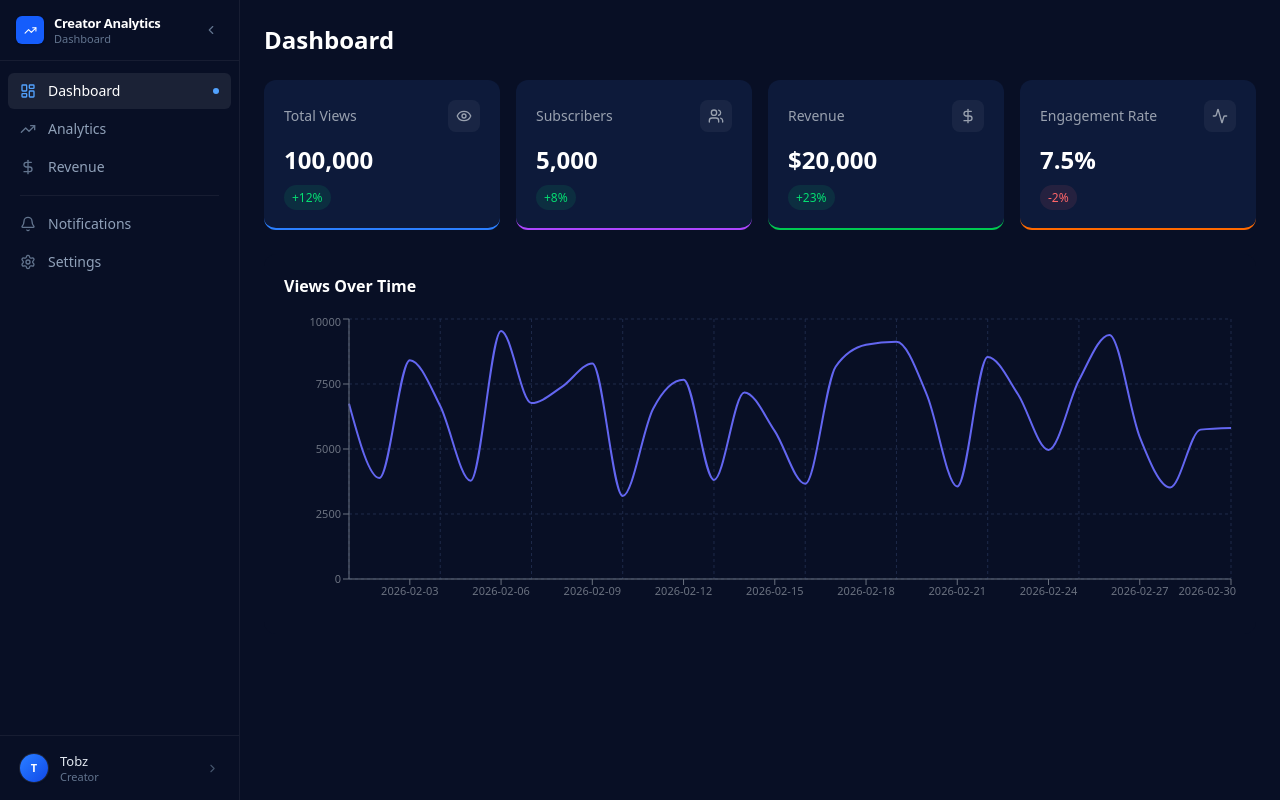
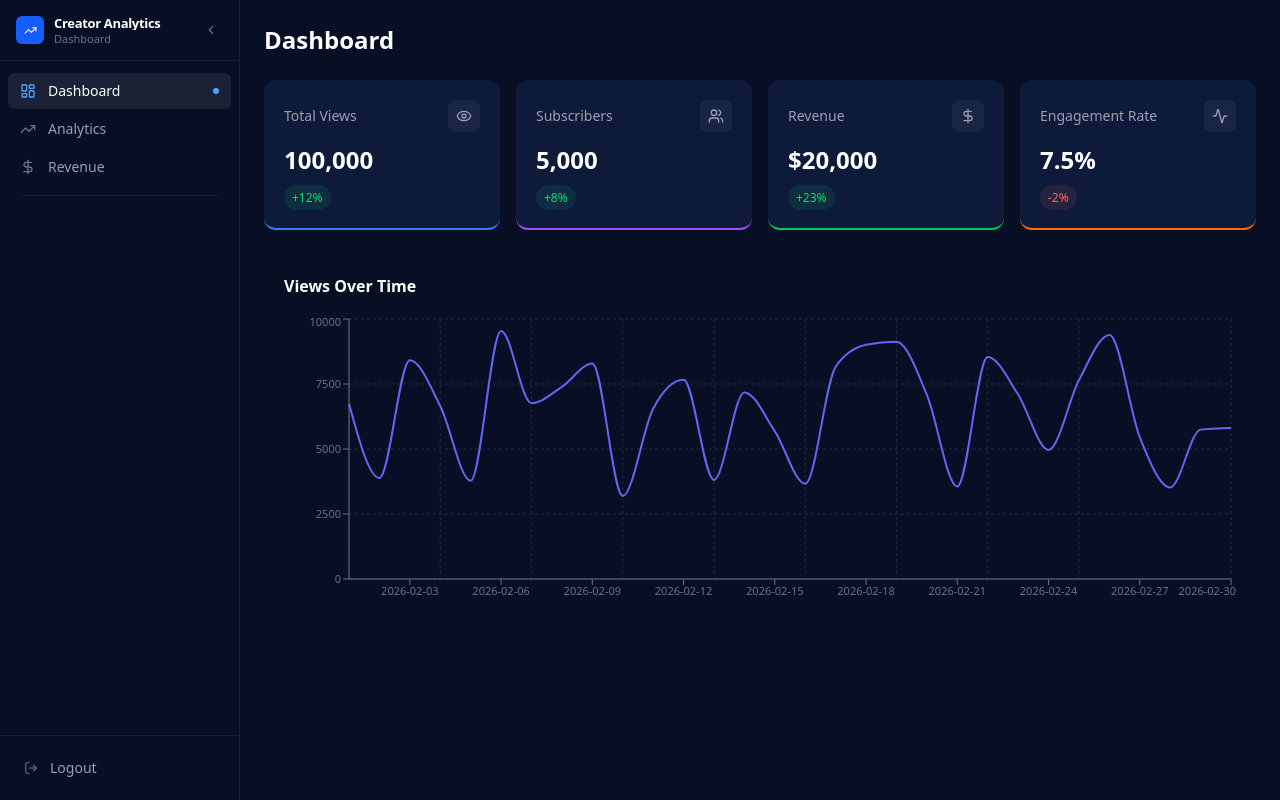
Before and after one commit to Tobi-Oyedele/creator-analytics-dashboard, a Next.js app: page /dashboard in a window 1280 px wide. Built offline with nearby package versions, Linux system fonts and the light colour scheme.

Commit message:
feat: redesign mobile sidebar with top nav and slide-in animation

```diff
--- a/app/dashboard/layout.tsx
+++ b/app/dashboard/layout.tsx
@@ -5,7 +5,7 @@ export default function DashboardLayout({ children }: { children: ReactNode }) {
   return (
     <div className="flex h-screen overflow-hidden bg-abyss">
       <Sidebar />
-      <main className="flex-1 overflow-y-auto">{children}</main>
+      <main className="flex-1 overflow-y-auto pt-18 lg:pt-0">{children}</main>
     </div>
   );
 }
--- a/app/globals.css
+++ b/app/globals.css
@@ -6,6 +6,7 @@
 
   --animate-fade-in: fade-in 0.5s ease-out both;
   --animate-slide-up: slide-up 0.55s ease-out both;
+  --animate-slide-in-left: slide-in-left 0.45s cubic-bezier(0.16, 1, 0.3, 1) both;
 }
 
 @keyframes fade-in {
@@ -27,3 +28,12 @@
     transform: translateY(0);
   }
 }
+
+@keyframes slide-in-left {
+  from {
+    transform: translateX(-100%);
+  }
+  to {
+    transform: translateX(0);
+  }
+}
--- a/components/Sidebar.tsx
+++ b/components/Sidebar.tsx
@@ -2,28 +2,22 @@
 
 import { useState } from "react";
 import Link from "next/link";
-import { usePathname } from "next/navigation";
+import { usePathname, useRouter } from "next/navigation";
 import {
   LayoutDashboard,
   TrendingUp,
   DollarSign,
-  Settings,
-  Bell,
   Menu,
   X,
   ChevronLeft,
   ChevronRight,
+  LogOut,
 } from "lucide-react";
 
 const mainNav = [
   { name: "Dashboard", href: "/dashboard", icon: LayoutDashboard },
   { name: "Analytics", href: "/dashboard/analytics", icon: TrendingUp },
   { name: "Revenue", href: "/dashboard/revenue", icon: DollarSign },
-];
-
-const secondaryNav = [
-  { name: "Notifications", href: "/dashboard/notifications", icon: Bell },
-  { name: "Settings", href: "/dashboard/settings", icon: Settings },
 ];
 
 function NavLink({
@@ -80,6 +74,11 @@ export default function Sidebar() {
   const [isMobileMenuOpen, setIsMobileMenuOpen] = useState(false);
   const [isCollapsed, setIsCollapsed] = useState(false);
   const pathname = usePathname();
+  const router = useRouter();
+
+  const handleLogout = () => {
+    router.push("/login");
+  };
 
   const closeMobileMenu = () => setIsMobileMenuOpen(false);
 
@@ -90,26 +89,31 @@ export default function Sidebar() {
 
   return (
     <>
-      {/* Mobile hamburger
-          Fades out once the drawer opens so it no longer sits on top of the sidebar */}
-      <button
-        onClick={() => setIsMobileMenuOpen(true)}
-        className={`
-          lg:hidden fixed top-4 left-4 z-50
-          p-2 bg-abyss text-slate-300 rounded-lg border border-white/10 shadow-lg
-          hover:text-white transition-all duration-200
-          ${isMobileMenuOpen ? "opacity-0 pointer-events-none" : "opacity-100"}
-        `}
-        aria-label="Open menu"
-      >
-        <Menu size={18} />
-      </button>
+      {/* Mobile top nav */}
+      <header className="lg:hidden fixed top-0 left-0 right-0 z-40 h-18 bg-abyss border-b border-white/6 flex items-center justify-between px-4">
+        <button
+          onClick={() => setIsMobileMenuOpen(true)}
+          className="flex items-center justify-center w-9 h-9 -ml-1 text-slate-400 hover:text-white transition-colors duration-150"
+          aria-label="Open menu"
+        >
+          <Menu size={20} />
+        </button>
 
-      {/* Backdrop — always in the DOM, fades in/out via opacity */}
+        <div className="flex items-center gap-2">
+          <p className="text-[15px] font-semibold text-white tracking-tight leading-none">
+            Creator Analytics
+          </p>
+          <div className="w-7 h-7 rounded-md bg-blue-600 flex items-center justify-center shrink-0 shadow-sm">
+            <TrendingUp size={13} className="text-white" />
+          </div>
+        </div>
+      </header>
+
+      {/* Backdrop */}
       <div
         onClick={closeMobileMenu}
         className={`
-          lg:hidden fixed inset-0 bg-black/60 backdrop-blur-sm z-30
+          lg:hidden fixed inset-0 bg-black/60 backdrop-blur-sm z-40
           transition-opacity duration-300
           ${isMobileMenuOpen ? "opacity-100 pointer-events-auto" : "opacity-0 pointer-events-none"}
         `}
@@ -118,11 +122,14 @@ export default function Sidebar() {
       {/* Sidebar */}
       <aside
         className={`
-          fixed lg:static inset-y-0 left-0 z-40
+          fixed lg:static inset-y-0 left-0 z-50
           w-60 bg-abyss flex flex-col overflow-hidden
           border-r border-white/6
-          transition-[transform,width] duration-300 ease-[cubic-bezier(0.32,0.72,0,1)]
-          ${isMobileMenuOpen ? "translate-x-0" : "-translate-x-full lg:translate-x-0"}
+          lg:transition-[transform,width] lg:duration-300 lg:ease-[cubic-bezier(0.32,0.72,0,1)]
+          ${isMobileMenuOpen
+            ? "translate-x-0 animate-slide-in-left shadow-[4px_0_32px_rgba(0,0,0,0.5)]"
+            : "-translate-x-full lg:translate-x-0 transition-transform duration-300 ease-in"
+          }
           ${isCollapsed ? "lg:w-17" : ""}
         `}
       >
@@ -158,13 +165,13 @@ export default function Sidebar() {
             </button>
           )}
 
-          {/* Mobile close button — lives inside the sidebar header so it never overlaps */}
+          {/* Mobile close button — lives inside the sidebar header */}
           <button
             onClick={closeMobileMenu}
             className="lg:hidden flex items-center justify-center w-6 h-6 rounded-md text-slate-500 hover:text-slate-300 hover:bg-white/6 transition-all duration-150 shrink-0"
             aria-label="Close menu"
           >
-            <X size={14} />
+            <X size={20} />
           </button>
         </div>
 
@@ -200,50 +207,21 @@ export default function Sidebar() {
               isCollapsed ? "lg:mx-1 mx-3" : "mx-3"
             }`}
           />
-
-          {/* Secondary nav */}
-          <div className="flex flex-col gap-0.5">
-            {secondaryNav.map((item) => (
-              <NavLink
-                key={item.href}
-                item={item}
-                onClick={closeMobileMenu}
-                isActive={isActiveRoute(item.href)}
-                collapsed={isCollapsed}
-              />
-            ))}
-          </div>
         </nav>
 
-        {/* User section */}
-        <div className="border-t border-white/6 px-2 py-2">
+        {/* Logout section */}
+        <div className="p-3 border-t border-white/6">
           <button
-            title={isCollapsed ? "Tobz — Creator" : undefined}
-            className={`
-              w-full flex items-center gap-3 px-3 py-2.5 rounded-md
-              hover:bg-white/4 transition-all duration-150 group
-              ${isCollapsed ? "lg:justify-center lg:gap-0 lg:px-0" : ""}
-            `}
+            onClick={handleLogout}
+            title={isCollapsed ? "Logout" : undefined}
+            className={`w-full cursor-pointer flex items-center gap-3 px-3 py-2.5 rounded-md hover:bg-white/4 transition-all duration-150 ${isCollapsed ? "lg:justify-center lg:gap-0 lg:p-2" : ""}`}
           >
-            <div className="w-7 h-7 rounded-full bg-linear-to-br from-blue-500 to-blue-700 flex items-center justify-center shrink-0 text-[11px] font-bold text-white shadow-sm ring-1 ring-white/10 group-hover:ring-white/20 transition-all duration-150">
-              T
-            </div>
-            <div
-              className={`flex-1 text-left min-w-0 ${isCollapsed ? "lg:hidden" : ""}`}
+            <LogOut size={14} className="text-slate-500" />
+            <span
+              className={`text-sm text-slate-400 ${isCollapsed ? "lg:hidden" : ""}`}
             >
-              <p className="text-[13px] font-medium text-slate-200 leading-none truncate">
-                Tobz
-              </p>
-              <p className="text-[11px] text-slate-500 mt-0.75 leading-none">
-                Creator
-              </p>
-            </div>
-            <ChevronRight
-              size={13}
-              className={`text-slate-600 group-hover:text-slate-400 transition-colors duration-150 shrink-0 ${
-                isCollapsed ? "lg:hidden" : ""
-              }`}
-            />
+              Logout
+            </span>
           </button>
         </div>
       </aside>
```
